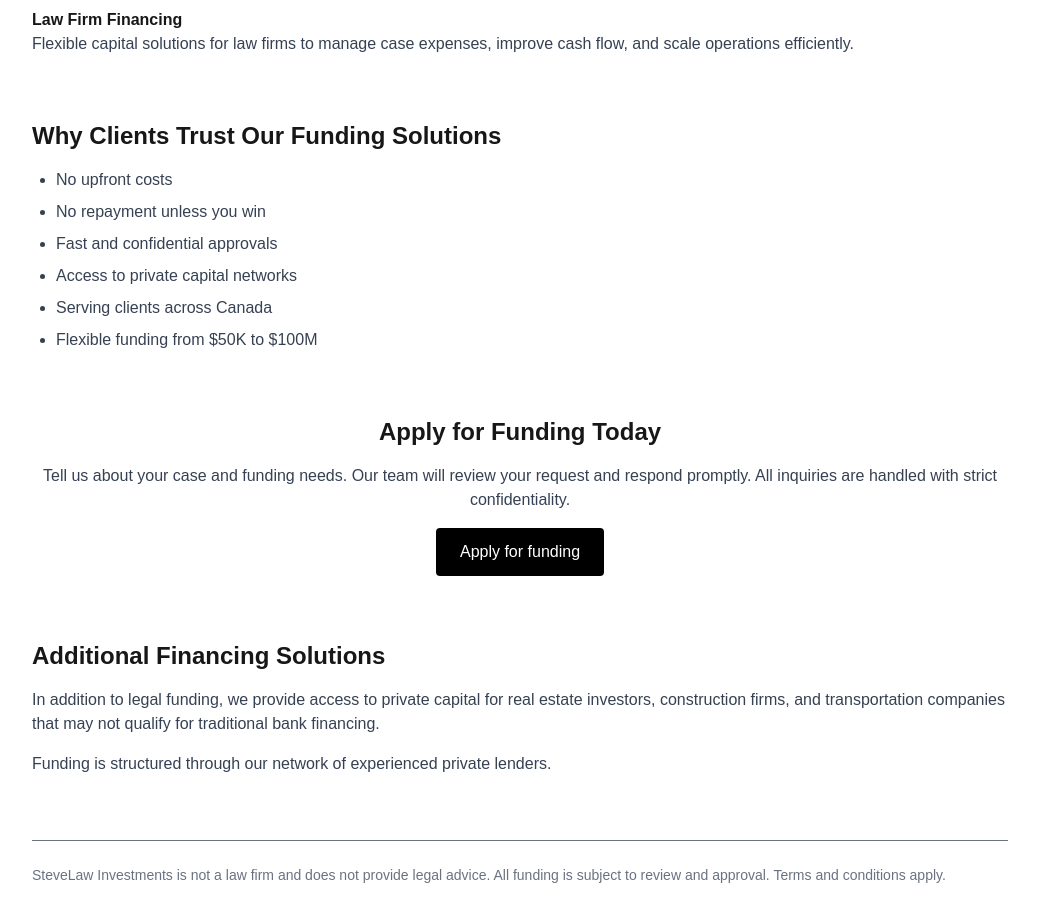
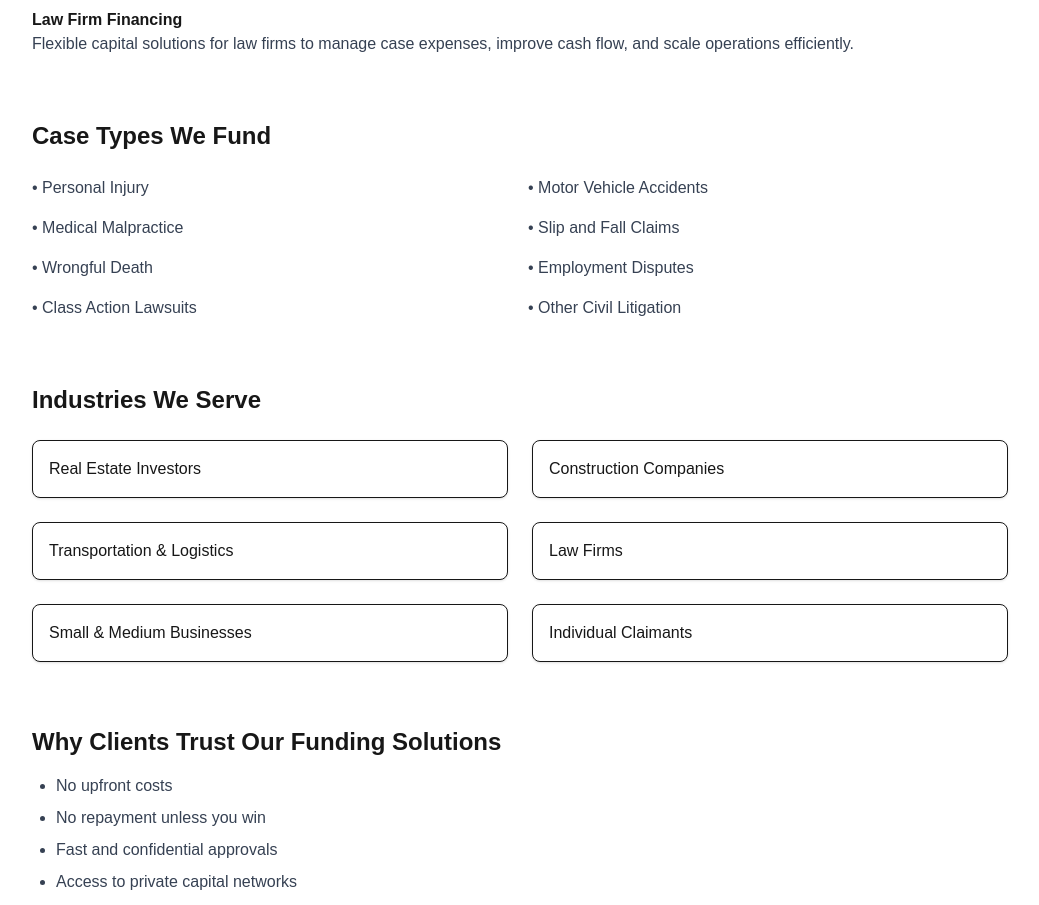
Before and after one commit to stevej00171/my-website, a Next.js app: page / in a window 1280 px wide. Shown: the part 1060-1965 px from the top of the page, without its empty margins (120-1159 px from the left). Built offline with nearby package versions, Linux system fonts and the light colour scheme.

Commit message:
add industries section with label

```diff
--- a/app/page.tsx
+++ b/app/page.tsx
@@ -81,6 +81,45 @@ export default function Page() {
         </div>
       </section>
 
+     {/* CASE TYPES */}
+      <section className="space-y-6">
+  <h2 className="text-2xl font-semibold">Case Types We Fund</h2>
+
+  <div className="grid grid-cols-1 md:grid-cols-2 gap-4 text-gray-700">
+    <div>• Personal Injury</div>
+    <div>• Motor Vehicle Accidents</div>
+    <div>• Medical Malpractice</div>
+    <div>• Slip and Fall Claims</div>
+    <div>• Wrongful Death</div>
+    <div>• Employment Disputes</div>
+    <div>• Class Action Lawsuits</div>
+    <div>• Other Civil Litigation</div>
+  </div>
+</section>
+
+{/* INDUSTRIES */}
+<section className="space-y-6">
+  <h2 className="text-2xl font-semibold">Industries We Serve</h2>
+
+  <div className="grid grid-cols-1 md:grid-cols-2 gap-6">
+    {[
+      "Real Estate Investors",
+      "Construction Companies",
+      "Transportation & Logistics",
+      "Law Firms",
+      "Small & Medium Businesses",
+      "Individual Claimants",
+    ].map((item) => (
+      <div
+        key={item}
+        className="border p-4 rounded-lg shadow-sm bg-white"
+      >
+        {item}
+      </div>
+    ))}
+  </div>
+</section>
+
       {/* WHY CHOOSE US */}
       <section className="space-y-4">
         <h2 className="text-2xl font-semibold">
```
